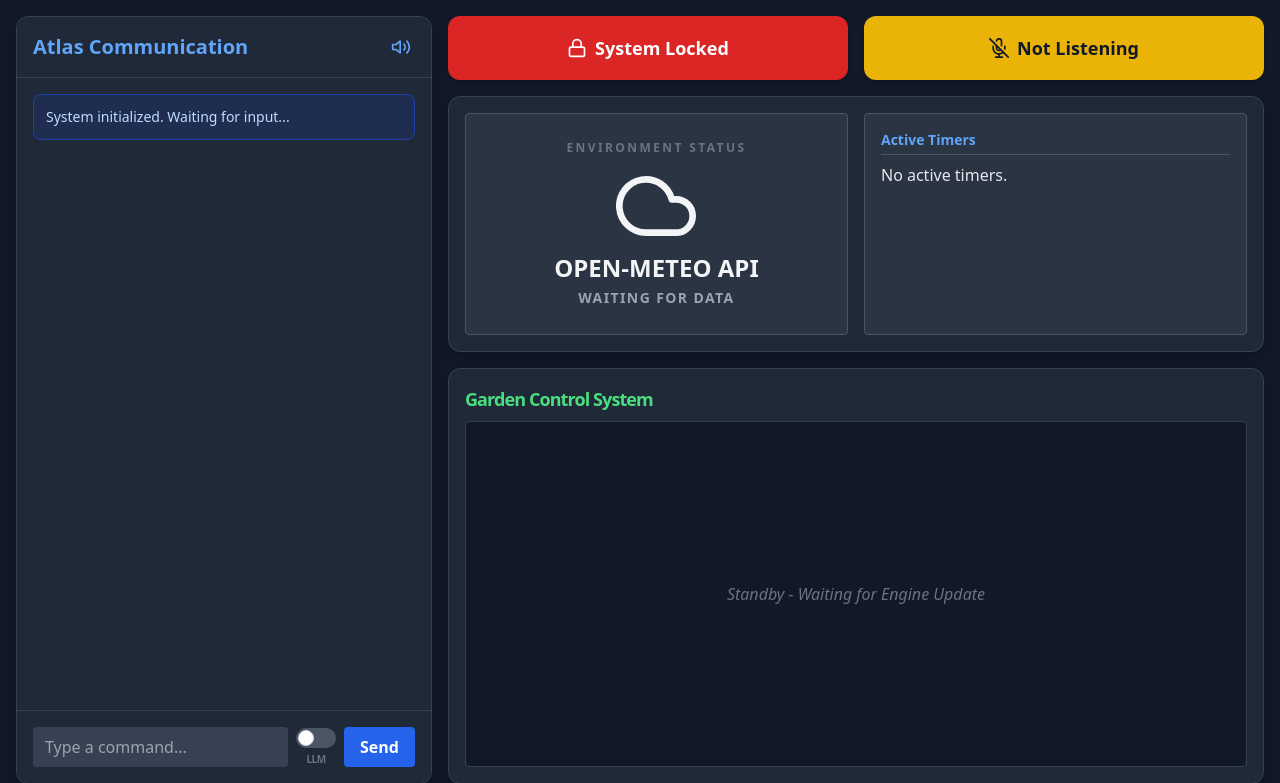
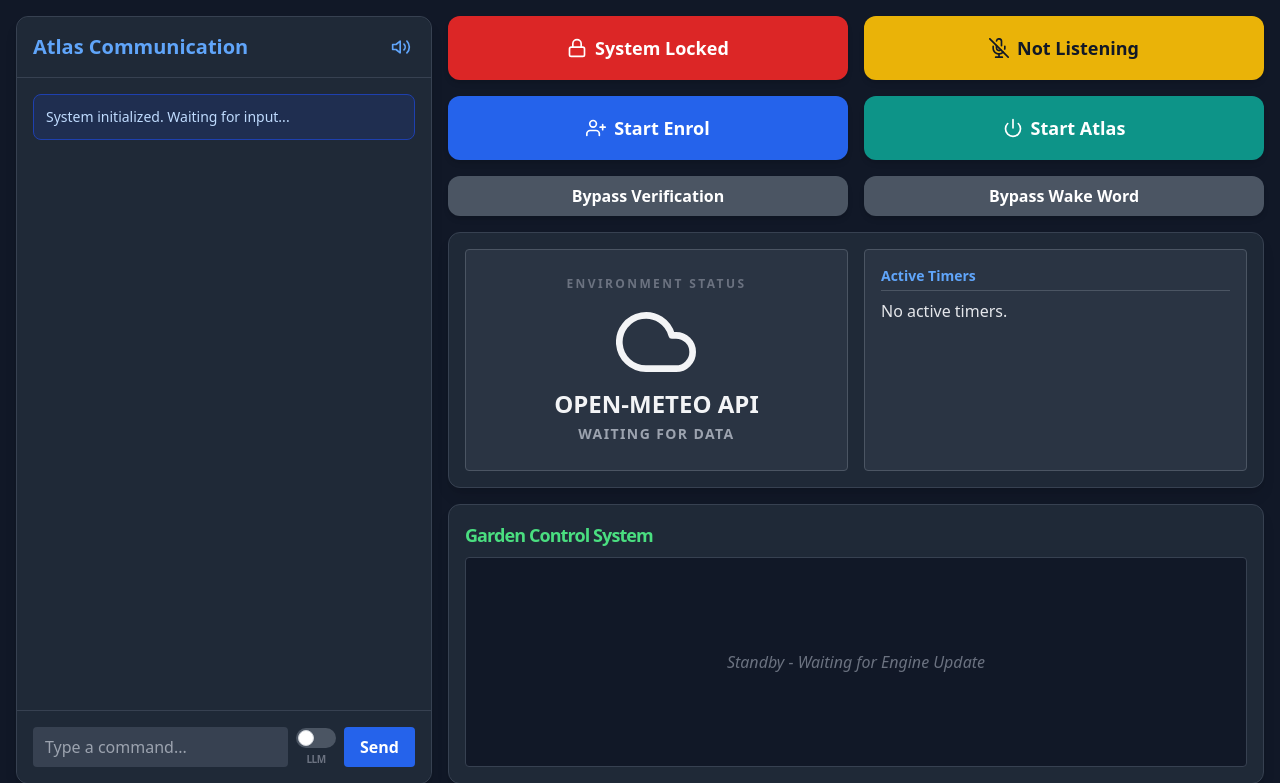
Before and after one commit to PatrickMeyer1/Atlas-VA, a Flask app: page / in a window 1280 px wide. Shown: the top 783 px of the page. Run offline with Flask 3, Linux system fonts and the light colour scheme; data that the repository does not hold is empty; parts of the project's set-up code (start-up, migrations or seed data) failed here and were passed over; some libraries are stand-ins or nearby versions.

Commit message:
Generalization refactor of index.html

```diff
--- a/templates/index.html
+++ b/templates/index.html
@@ -52,13 +52,33 @@
     <div class="w-2/3 flex flex-col gap-4">
 
         <div class="flex gap-4 h-16">
-            <div id="lock-status" class="flex-1 rounded-xl flex items-center justify-center font-bold text-lg shadow-md bg-red-600 text-white transition-colors duration-300">
+            <div id="lock-status" class="flex-1 rounded-xl flex items-center justify-center font-bold text-lg shadow-md bg-red-600 text-white transition-colors duration-300" onclick="setIsUnlocked(true)">
                 <i data-feather="lock" class="w-5 h-5 mr-2"></i>
                 <span>System Locked</span>
             </div>
-            <div id="listen-status" class="flex-1 rounded-xl flex items-center justify-center font-bold text-lg shadow-md bg-yellow-500 text-gray-900 transition-colors duration-300 cursor-pointer hover:opacity-90" onclick="toggleMicStreaming()">
+            <div id="listen-status" class="flex-1 rounded-xl flex items-center justify-center font-bold text-lg shadow-md bg-yellow-500 text-gray-900 transition-colors duration-300">
                 <i data-feather="mic-off" class="w-5 h-5 mr-2"></i>
                 <span>Not Listening</span>
+            </div>
+        </div>
+
+        <div class="flex gap-4 h-16">
+            <div id="start-enrol" class="flex-1 rounded-xl flex items-center justify-center font-bold text-lg shadow-md bg-blue-600 hover:bg-blue-500 text-white transition-colors duration-300 cursor-pointer">
+                <i data-feather="user-plus" class="w-5 h-5 mr-2"></i>
+                <span>Start Enrol</span>
+            </div>
+            <div id="atlas-status" class="flex-1 rounded-xl flex items-center justify-center font-bold text-lg shadow-md bg-teal-600 hover:bg-teal-500 text-white transition-colors duration-300 cursor-pointer" onclick="startAtlas()">
+                <i data-feather="power" class="w-5 h-5 mr-2"></i>
+                <span>Start Atlas</span>
+            </div>
+        </div>
+
+        <div class="flex gap-4 h-10">
+            <div id="bypass-verification" class="flex-1 rounded-xl flex items-center justify-center font-bold text-base shadow-md bg-gray-600 hover:bg-gray-500 text-white transition-colors duration-300 cursor-pointer">
+                <span>Bypass Verification</span>
+            </div>
+            <div id="bypass-wakeword" class="flex-1 rounded-xl flex items-center justify-center font-bold text-base shadow-md bg-gray-600 hover:bg-gray-500 text-white transition-colors duration-300 cursor-pointer">
+                <span>Bypass Wake Word</span>
             </div>
         </div>
 
@@ -103,7 +123,9 @@
         const userInput = document.getElementById('user-input');
         const gameRender = document.getElementById('game-render');
         const noRenderText = document.getElementById('no-render-text');
+        const lockStatusDiv = document.getElementById('lock-status');
         const listenStatusDiv = document.getElementById('listen-status');
+        const atlasStatusDiv = document.getElementById('atlas-status');
         const ttsToggleBtn = document.getElementById('tts-toggle-btn');
 
         let activeTimers = [];
@@ -115,14 +137,17 @@
         let micRecorder = null;
         let micUploadChain = Promise.resolve();
         let currentTtsAudio = null;
-        let asrSessionId = null;
-        let asrChunkIndex = 0;
-        let asrSessionStartedAt = 0;
+        let currentSessionId = null;
+        let currentChunkIndex = 0;
+        let currentSessionStartedAt = 0;
         let lastAppliedAsrIndex = -1;
         let pendingAsrFinalizeSessionId = null;
         let micRecorderMimeType = null;
         let micRecorderRestartTimer = null;
-        const MIC_CHUNK_MS = 3000;
+        let isUnlocked = false; // identifies if the user has verified for the session (only needs to happen once)
+        let currentMode = "none"; // Values: "none", "enrol", "verification", "wwd", "asr"
+        let listeningMode = "none"; // Values: "none", "enrol", "verification", "wwd", "asr"
+        const MIC_CHUNK_MS = 500;
 
         // Allow Enter key to send
         userInput.addEventListener("keypress", function(event) {
@@ -135,35 +160,90 @@
             }
         }
 
-        function createAsrSessionId() {
+        function createSessionId() {
             return (window.crypto && typeof window.crypto.randomUUID === 'function')
                 ? window.crypto.randomUUID()
-                : `asr-${Date.now()}-${Math.random().toString(16).slice(2)}`;
+                : `session-${Date.now()}-${Math.random().toString(16).slice(2)}`;
         }
 
         function writeUserInputFromAsr(text) {
             userInput.value = text;
         }
 
-        function startFreshAsrSession() {
-            asrSessionId = createAsrSessionId();
-            asrChunkIndex = 0;
-            asrSessionStartedAt = performance.now();
-            lastAppliedAsrIndex = -1;
+        function startFreshSession() {
+            currentSessionId = createSessionId();
+            currentChunkIndex = 0;
+            currentSessionStartedAt = performance.now();
         }
 
-        function setListeningState(streaming) {
+        function setLockState(unlocked) {
+            if (!lockStatusDiv) return;
+
+            if (unlocked) {
+                lockStatusDiv.className = "flex-1 rounded-xl flex items-center justify-center font-bold text-lg shadow-md bg-green-600 text-white transition-colors duration-300";
+                lockStatusDiv.innerHTML = '<i data-feather="unlock" class="w-5 h-5 mr-2"></i><span>System Unlocked</span>';
+            } else {
+                lockStatusDiv.className = "flex-1 rounded-xl flex items-center justify-center font-bold text-lg shadow-md bg-red-600 text-white transition-colors duration-300";
+                lockStatusDiv.innerHTML = '<i data-feather="lock" class="w-5 h-5 mr-2"></i><span>System Locked</span>';
+            }
+
+            renderFeatherIcons();
+        }
+
+        function setAtlasState(currentMode) {
+            if (!atlasStatusDiv) return;
+
+            if (["verification", "wwd", "asr"].includes(currentMode)) {
+                atlasStatusDiv.className = "flex-1 rounded-xl flex items-center justify-center font-bold text-lg shadow-md bg-red-600 hover:bg-red-500 text-white transition-colors duration-300 cursor-pointer";
+                atlasStatusDiv.innerHTML = '<i data-feather="power" class="w-5 h-5 mr-2"></i><span>Stop Atlas</span>';
+
+            } else {
+                atlasStatusDiv.className = "flex-1 rounded-xl flex items-center justify-center font-bold text-lg shadow-md bg-teal-600 hover:bg-teal-500 text-white transition-colors duration-300 cursor-pointer";
+                atlasStatusDiv.innerHTML = '<i data-feather="power" class="w-5 h-5 mr-2"></i><span>Start Atlas</span>';
+            }
+
+            renderFeatherIcons();
+        }
+
+        function setListeningState(listeningMode) {
             if (!listenStatusDiv) return;
 
-            if (streaming) {
-                listenStatusDiv.className = "flex-1 rounded-xl flex items-center justify-center font-bold text-lg shadow-md bg-green-500 text-white transition-colors duration-300 cursor-pointer hover:opacity-90";
+            if (["enrol", "verification", "wwd", "asr"].includes(listeningMode)) {
+                listenStatusDiv.className = "flex-1 rounded-xl flex items-center justify-center font-bold text-lg shadow-md bg-green-500 text-white transition-colors duration-300";
                 listenStatusDiv.innerHTML = '<i data-feather="mic" class="w-5 h-5 mr-2"></i><span>Listening...</span>';
             } else {
-                listenStatusDiv.className = "flex-1 rounded-xl flex items-center justify-center font-bold text-lg shadow-md bg-yellow-500 text-gray-900 transition-colors duration-300 cursor-pointer hover:opacity-90";
+                listenStatusDiv.className = "flex-1 rounded-xl flex items-center justify-center font-bold text-lg shadow-md bg-yellow-500 text-gray-900 transition-colors duration-300";
                 listenStatusDiv.innerHTML = '<i data-feather="mic-off" class="w-5 h-5 mr-2"></i><span>Not Listening</span>';
             }
 
             renderFeatherIcons();
+        }
+
+        function refreshUI() {
+            setLockState(isUnlocked)
+            setAtlasState(currentMode)
+            setListeningState(listeningMode)
+        }
+
+        function setIsUnlocked(newUnlockedState) {
+            if (typeof newUnlockedState === "boolean") {
+                isUnlocked = newUnlockedState;
+                refreshUI();
+            }
+        }
+
+        function setMode(mode) {
+            if (["none", "enrol", "verification", "wwd", "asr"].includes(mode)){
+                currentMode = mode;
+                refreshUI();
+            }
+        }
+
+        function setListeningMode(mode) {
+            if (["none", "enrol", "verification", "wwd", "asr"].includes(mode)){
+                listeningMode = mode;
+                refreshUI();
+            }
         }
 
         function setTtsButtonState(enabled) {
@@ -296,19 +376,29 @@
             } catch (_) {}
         }
 
+        function getAudioEndpointForCurrentMode() {
+            if (currentMode === "asr") return "/asr/audiostream";
+            if (currentMode === "verification") return "/verification/audiostream";
+            if (currentMode === "wwd") return "/wwd/audiostream";
+            return null;
+        }
+
         async function uploadAudioChunk(blob, chunkMeta) {
             if (!blob || blob.size === 0) return;
+
+            const endpoint = getAudioEndpointForCurrentMode();
+            if (!endpoint) return;
 
             const form = new FormData();
             form.append('audio', blob, 'chunk.webm');
             const sessionId = (chunkMeta && typeof chunkMeta.sessionId === 'string' && chunkMeta.sessionId)
                 ? chunkMeta.sessionId
-                : asrSessionId;
+                : currentSessionId;
             if (sessionId) form.append('session_id', sessionId);
             if (chunkMeta && Number.isInteger(chunkMeta.index)) form.append('chunk_index', String(chunkMeta.index));
             if (chunkMeta && typeof chunkMeta.startedAtMs === 'number') form.append('chunk_started_at_ms', String(chunkMeta.startedAtMs));
 
-            const response = await fetch('/asr/audiostream', {
+            const response = await fetch(endpoint, {
                 method: 'POST',
                 body: form
             });
@@ -373,11 +463,17 @@
             writeUserInputFromAsr(nextValue);
         }
 
+        function handleAudioResponse(data) {
+            if (currentMode === "asr") {
+                handleTranscriptUpdate(data);
+            }
+        }
+
         function queueAudioUpload(blob, chunkMeta) {
             micUploadChain = micUploadChain
                 .then(() => uploadAudioChunk(blob, chunkMeta))
                 .then((data) => {
-                    handleTranscriptUpdate(data);
+                    handleAudioResponse(data);
                 })
                 .catch((err) => {
                     console.error('Mic upload error:', err);
@@ -413,6 +509,20 @@
             }, MIC_CHUNK_MS);
         }
 
+        function buildChunkMetaForCurrentMode() {
+            if (currentMode === "asr") {
+                const chunkMeta = {
+                    sessionId: currentSessionId,
+                    index: currentChunkIndex,
+                    startedAtMs: Math.max(0, Math.round(performance.now() - currentSessionStartedAt))
+                };
+                currentChunkIndex += 1;
+                return chunkMeta;
+            }
+
+            return {};
+        }
+
         function startMicRecorderCycle() {
             if (!micMediaStream) return;
 
@@ -422,12 +532,7 @@
 
             micRecorder.ondataavailable = (event) => {
                 if (!event.data || event.data.size === 0) return;
-                const chunkMeta = {
-                    sessionId: asrSessionId,
-                    index: asrChunkIndex,
-                    startedAtMs: Math.max(0, Math.round(performance.now() - asrSessionStartedAt))
-                };
-                asrChunkIndex += 1;
+                const chunkMeta = buildChunkMetaForCurrentMode();
                 queueAudioUpload(event.data, chunkMeta);
             };
 
@@ -471,26 +576,32 @@
             }
 
             micMediaStream = await navigator.mediaDevices.getUserMedia({ audio: true });
-            startFreshAsrSession();
-            pendingAsrFinalizeSessionId = null;
 
             const preferredMimeTypes = [
                 'audio/webm;codecs=opus',
                 'audio/webm'
             ];
             micRecorderMimeType = preferredMimeTypes.find(t => MediaRecorder.isTypeSupported(t)) || null;
-
             isMicStreaming = true;
-            setListeningState(true);
 
             startMicRecorderCycle();
         }
 
         function stopMicStreaming() {
             isMicStreaming = false;
-            setListeningState(false);
-            pendingAsrFinalizeSessionId = asrSessionId;
+
+            const modeBeingStopped = currentMode;
+
+            setMode("none");
+            setListeningMode("none");
             clearMicRecorderRestartTimer();
+
+            if (modeBeingStopped === "asr"){
+                pendingAsrFinalizeSessionId = currentSessionId;
+                currentSessionId = null;
+            } else {
+                pendingAsrFinalizeSessionId = null;
+            }
 
             try {
                 if (micRecorder && micRecorder.state !== 'inactive') {
@@ -511,7 +622,6 @@
             }
 
             micRecorderMimeType = null;
-            asrSessionId = null;
         }
 
         async function toggleMicStreaming() {
@@ -525,6 +635,30 @@
                 appendMessage('System', `Error: ${err.message}`);
                 stopMicStreaming();
             }
+        }
+
+        function enterMode(mode) {
+            setMode(mode);
+            setListeningMode(mode);
+
+            if (mode === "asr") {
+                startFreshSession();
+                pendingAsrFinalizeSessionId = null;
+                lastAppliedAsrIndex = -1;
+            }
+        }
+
+        async function startAtlas() {
+            // if (!isUnlocked) {
+            //     setMode("verification");
+            //     setListeningMode("verification");
+            // } else {
+            //     setMode("wwd");
+            //     setListeningMode("wwd");
+            // }
+            enterMode("asr");
+
+            await toggleMicStreaming();
         }
 
         function appendMessage(sender, text) {
@@ -651,7 +785,9 @@
         setInterval(renderTimerUI, 1000);
 
         renderFeatherIcons();
-        setListeningState(false);
+        setIsUnlocked(false);
+        setMode("none");
+        setListeningMode("none");
         setTtsButtonState(ttsEnabled);
         loadInitialUiState();
     </script>
```
